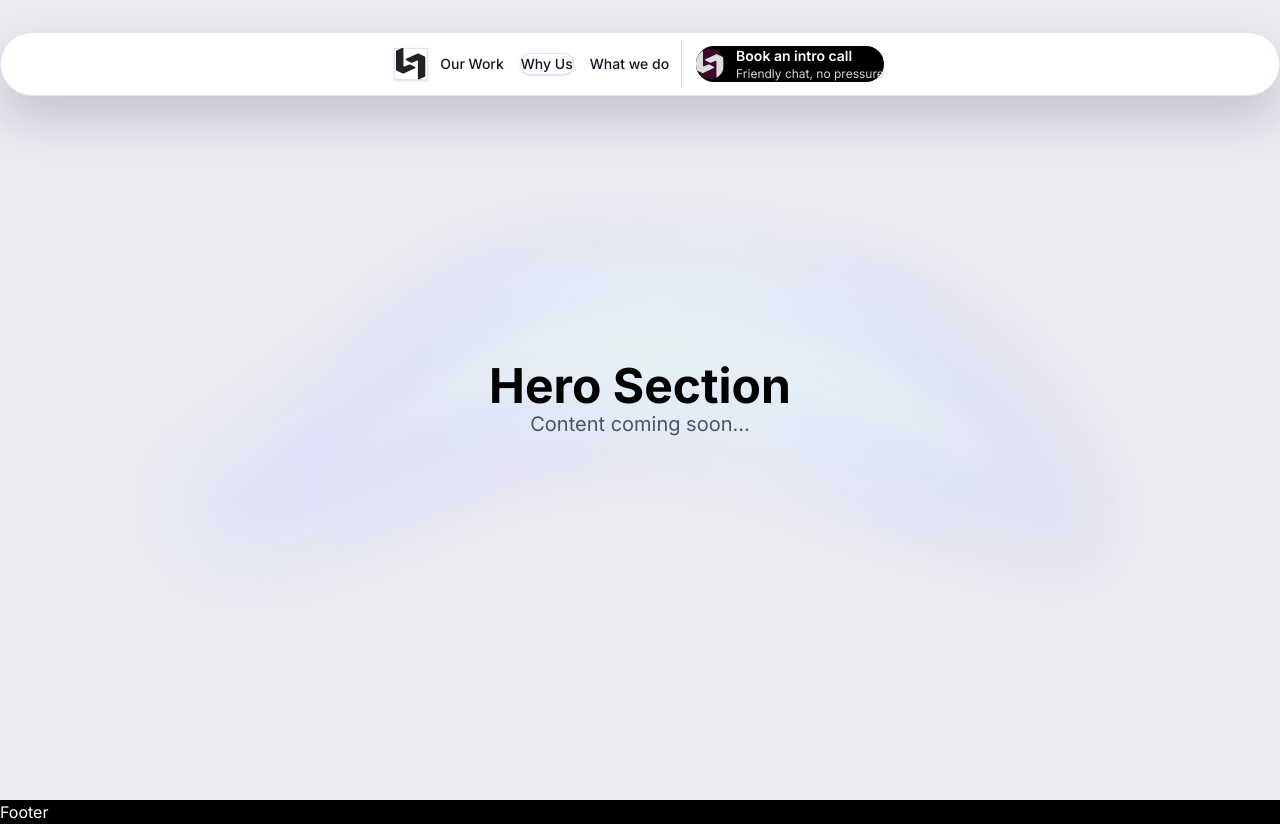
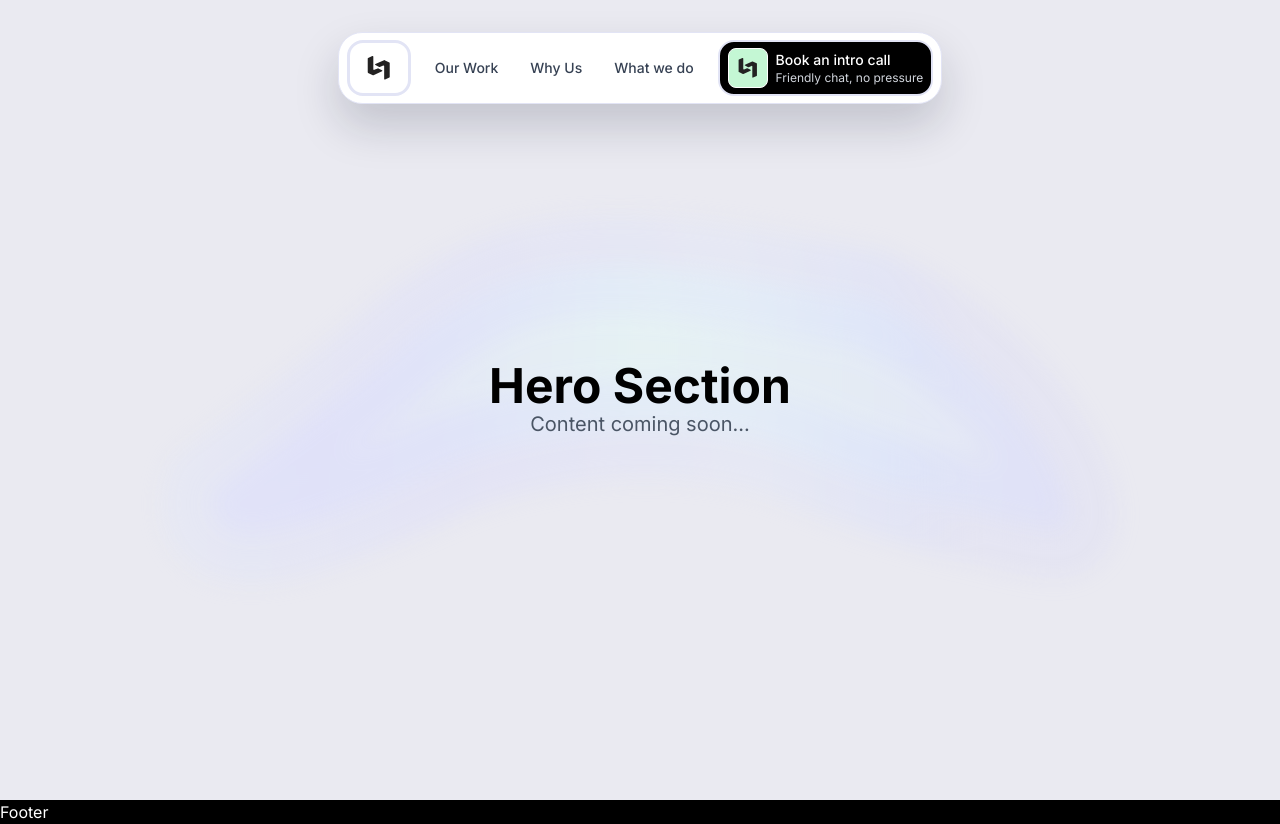
Before and after one commit to sai-prasad-1/www.levantate.in, a Next.js app: page / in a window 1280 px wide. Built offline with nearby package versions, Linux system fonts and the light colour scheme.

Commit message:
Update: Header modified

```diff
--- a/app/components/layout/Header.tsx
+++ b/app/components/layout/Header.tsx
@@ -15,61 +15,60 @@ export default function Header() {
       transition={{ duration: 0.6 }}
       className="fixed top-8 left-0 right-0 z-50"
     >
-      <div className="">
-        <nav className="w-full rounded-full shadow-[0_22px_45px_rgba(15,23,42,0.18)] border border-[#E2E4F5] bg-white backdrop-blur-md min-h-16 flex justify-center items-center">
-          <div className="flex items-center justify-between h-full gap-3 px-11">
+      <div className="w-full flex justify-center">
+        <nav className="sm:w-fit rounded-3xl shadow-[0_22px_45px_rgba(15,23,42,0.18)] border border-[#E2E4F5] bg-white backdrop-blur-md min-h-18 flex justify-center items-center">
+          <div className="w-full flex items-center justify-between h-full">
           {/* Logo */}
-            <Link href="/" className="shrink-0 h-8 bg-amber-700">
-              <div className="flex items-center justify-center mr-6  bg-white border border-[#E2E4F5] shadow-sm px-3 py-2 h-8 ">
+            <Link href="/" className="shrink-0">
+              <div className="flex items-center justify-center !ml-2 bg-white border-3 border-[#E2E4F5] rounded-2xl w-16 h-14">
                 <Image
                   src="/levantate_logo_square.svg"
                   alt="Levantate Labs"
                   width={32}
                   height={32}
-                  className="w-8 h-8"
+                  className="w-6 h-6"
                 />
               </div>
             </Link>
 
           {/* Navigation Links - Desktop */}
-          <div className="hidden lg:flex items-center gap-3 xl:gap-4 flex-1 justify-center">
+          <div className="hidden lg:flex items-center gap-4 flex-1 justify-center !mx-4">
             <Link
               href="#work"
-              className="text-xs sm:text-sm font-medium text-gray-900 hover:text-gray-700 transition-colors whitespace-nowrap px-4 py-2 rounded-full hover:bg-white/80"
+              className="text-xs sm:text-sm font-medium text-gray-700 hover:bg-gray-100 transition-colors whitespace-nowrap !px-2 py-2 rounded-xl h-[48px] flex items-center"
             >
               Our Work
             </Link>
             <Link
               href="#why"
-              className="text-xs sm:text-sm font-medium text-gray-900 transition-colors whitespace-nowrap px-5 py-2 rounded-full bg-white shadow-sm border border-[#E2E4F5]"
+              className="text-xs sm:text-sm font-medium text-gray-700 transition-colors whitespace-nowrap !px-2 py-2 rounded-xl hover:bg-gray-100 h-[48px] flex items-center"
             >
               Why Us
             </Link>
             <Link
               href="#what"
-              className="text-xs sm:text-sm font-medium text-gray-900 hover:text-gray-700 transition-colors whitespace-nowrap px-4 py-2 rounded-full hover:bg-white/80"
+              className="text-xs sm:text-sm font-medium text-gray-700 hover:bg-gray-100 transition-colors whitespace-nowrap !px-2 py-2 rounded-xl h-[48px] flex items-center"
             >
               What we do
             </Link>
           </div>
 
-          {/* Divider - Desktop */}
-          <div className="hidden lg:block h-12 w-px bg-gray-300"></div>
-
           {/* CTA Button - Desktop */}
           <Link
             href="#contact"
-            className="hidden lg:flex items-center gap-3 bg-black text-white pl-2 pr-4 py-1.5 rounded-full hover:bg-gray-900 transition-all hover:scale-105 shrink-0 border-2 border-white"
+            className="hidden h-14 w-fit !px-2 !mr-2 lg:flex items-center gap-2 bg-black text-white rounded-2xl hover:bg-gray-900 transition-all shrink-0 border-2 border-[#E2E4F5]"
           >
-            <Image
-              src="/levantate_logo_square.svg"
-              alt=""
-              width={28}
-              height={28}
-              className="invert rounded-full bg-[#C4F7D4] p-1"
-            />
+            <div className="w-10 h-10 bg-[#C4F7D4] rounded-lg border border-white p-1.5 flex items-center justify-center">
+              <Image
+                src="/levantate_logo_square.svg"
+                alt=""
+                width={20}
+                height={20}
+                className="w-5 h-5"
+              />
+            </div>
             <div className="flex flex-col text-left leading-tight">
-              <span className="text-xs sm:text-sm font-semibold">Book an intro call</span>
+              <span className="text-xs sm:text-sm font-medium">Book an intro call</span>
               <span className="text-[10px] sm:text-xs text-gray-300">Friendly chat, no pressure</span>
             </div>
           </Link>
```
